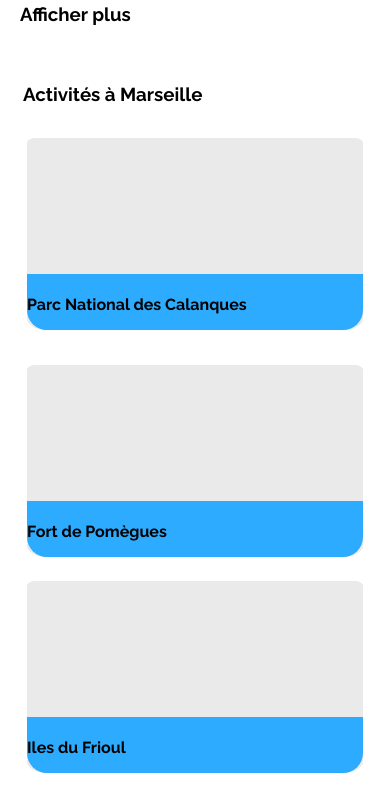
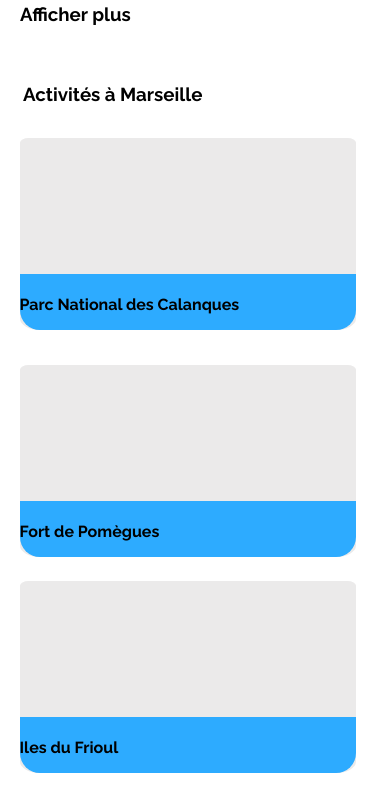
Before and after one commit to agnestshibangu/PROJET2, a website: page index.html in a window 390 px wide. Shown: the part 2592-3400 px from the top of the page. Drawn offline with Linux system fonts and the light colour scheme.

Commit message:
activities responsive part ok

```diff
--- a/assets/style.css
+++ b/assets/style.css
@@ -657,7 +657,7 @@ padding-left: 20px;
 
 .activities-section {
     height: auto;
-    width: 100%;
+    width: 375px;
 }
 
 .divided--1-1 {
@@ -668,7 +668,6 @@ padding-left: 20px;
     display: flex;
     flex-direction: column;
     height: auto;
-    display: flex;
     gap: 11px;
     width: 336px;
     margin:  0 auto;
```
